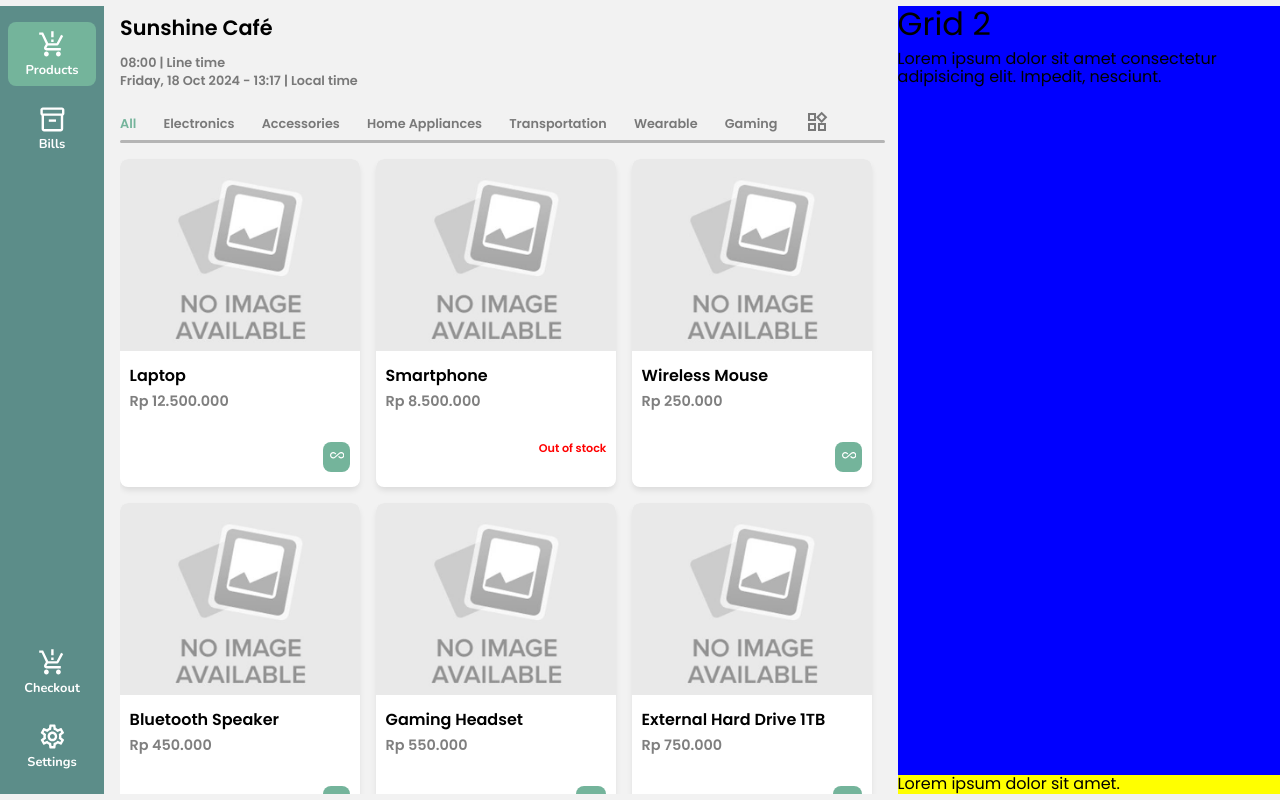
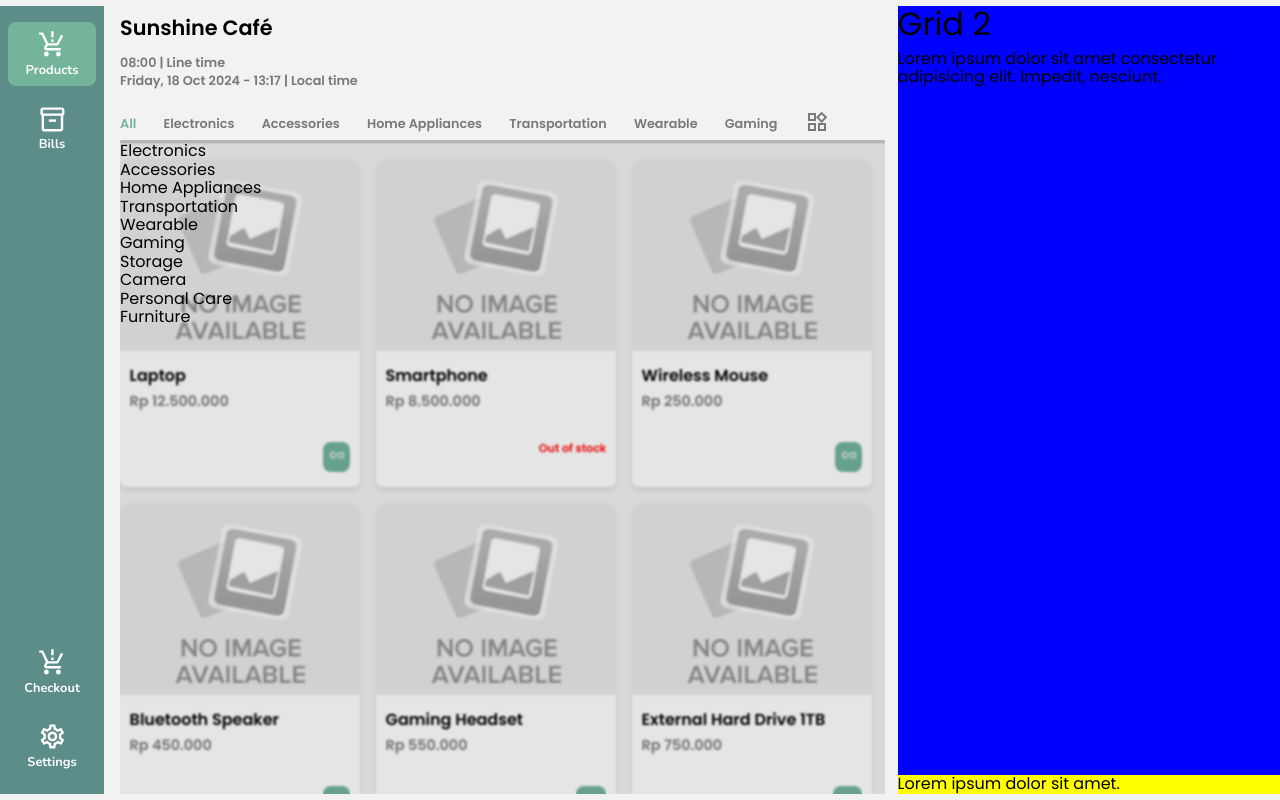
Before and after one commit to ferii007/poinket, a React (Create React App) app: page / in a window 1280 px wide. Both pictures are taken after a click on the item 816 px from the left and 124 px from the top of the page. Built offline with nearby package versions, Linux system fonts and the light colour scheme.

Commit message:
add all categories show

```diff
--- a/src/app/components/ProductComponent.jsx
+++ b/src/app/components/ProductComponent.jsx
@@ -5,12 +5,14 @@ import { AnimatePresence, motion } from 'framer-motion';
 import useTranslationHook from './../tweaks/locales/index';
 
 import {
+    ProductComponentContainer,
     CategoriesContainer,
     CategoriesBox,
     CategoriesMenu,
     ProductContainer,
     ProductBox,
     ProductList,
+    AllCategoriesContainer,
 } from '../styled_components/ProductComponentStyled';
 
 import {
@@ -36,6 +38,11 @@ const ProductComponent = () => {
     const [categoriesProduct, setCategoriesProduct] = useState([]);
     const [activeCategory, setActiveCategory] = useState({categoryName: 'all', categoryID: null});
     const [loadedImages, setLoadedImages] = useState(null);
+    const [isShowAllCategories, setIsShowAllCategories] = useState(false);
+
+    const toggleShowAllCategories = () => {
+        setIsShowAllCategories(prevState => !prevState);
+    };
 
     const handleImageLoad = (index) => {
         setLoadedImages(prev => {
@@ -50,6 +57,7 @@ const ProductComponent = () => {
             categoryName: categoryName,
             categoryID: categoryID
         })
+        setIsShowAllCategories(false)
     }
 
     const handleShowProducts =  useCallback((categoryName, categoryID) => {
@@ -84,6 +92,7 @@ const ProductComponent = () => {
 
     return(
         <>
+            <ProductComponentContainer>
                 <CategoriesContainer>
                     <CategoriesBox>
                         <CategoriesMenu>
@@ -100,7 +109,7 @@ const ProductComponent = () => {
                                         categoriesProduct.slice(0, 6).map((category, index) => (
                                             <li
                                                 className={`list-category ${(activeCategory.categoryName === category.name && activeCategory.categoryID === category.id) ? 'active-category' : ''}`}
-                                            key={index}
+                                                key={`list-category-${index}`}
                                                 onClick={() => handleChangeCategory(category.name, category.id)}
                                             >
                                                 {category.name}
@@ -108,7 +117,10 @@ const ProductComponent = () => {
                                         ))
                                     }
 
-                                <li className='list-category'>
+                                    <li
+                                        className='list-category'
+                                        onClick={() => toggleShowAllCategories()}
+                                    >
                                         <WidgetsOutlinedIcon />
                                     </li>
                                 </>
@@ -118,7 +130,7 @@ const ProductComponent = () => {
                                         categoriesProduct.map((category, index) => (
                                             <li
                                                 className={`list-category ${(activeCategory.categoryName === category.name && activeCategory.categoryID === category.id) ? 'active-category' : ''}`}
-                                            key={index}
+                                                key={`list-category-${index}`}
                                                 onClick={() => handleChangeCategory(category.name, category.id)}
                                             >
                                                 {category.name}
@@ -139,7 +151,7 @@ const ProductComponent = () => {
                                     showProducts.map((product, index) => (
                                         loadedImages[index] && (
                                             <motion.div
-                                            key={index}
+                                                key={`show-products-${index}`}
                                                 variants={modalVariants}
                                                 initial="initial"
                                                 animate="animate"
@@ -202,6 +214,25 @@ const ProductComponent = () => {
                         </ProductBox>
                     </div>
                 </ProductContainer>
+            </ProductComponentContainer>
+
+            {isShowAllCategories && (
+                <AllCategoriesContainer>
+                    <ul>
+                        {
+                            categoriesProduct.map((category, index) => (
+                                <li
+                                    className={``}
+                                    key={`all-categories-${index}`}
+                                    onClick={() => handleChangeCategory(category.name, category.id)}
+                                >
+                                    {category.name}
+                                </li>
+                            ))
+                        }
+                    </ul>
+                </AllCategoriesContainer>
+            )}
         </>
     )
 }
--- a/src/app/styled_components/ProductComponentStyled.js
+++ b/src/app/styled_components/ProductComponentStyled.js
@@ -7,6 +7,18 @@ import {
     tabletResolutionMax,
 } from './globalStyled';
 
+
+const ProductComponentContainer = styled.div`
+    overflow-y: scroll;
+    margin-top: 6.5rem;
+    padding-bottom: 7.5rem;
+    height: 100%;
+
+    &::-webkit-scrollbar {
+        display: none;
+    }
+    scrollbar-width: none;
+`;
 
 const ProductContainer = styled.div`
     padding-top: 1rem;
@@ -185,11 +197,27 @@ const CategoriesMenu = styled.ul`
     }
 `;
 
+const AllCategoriesContainer = styled.div`
+    position: absolute;
+    z-index: 1;
+    background: rgba(0, 0, 0, 0.1);
+    backdrop-filter: blur(1px);
+    inset: 8.5rem 0 0;
+    overflow-y: scroll;
+
+    &::-webkit-scrollbar {
+        display: none;
+    }
+    scrollbar-width: none;
+`;
+
 export {
+    ProductComponentContainer,
     ProductContainer,
     CategoriesContainer,
     CategoriesBox,
     CategoriesMenu,
     ProductBox,
     ProductList,
+    AllCategoriesContainer,
 }
--- a/src/app/styled_components/globalStyled.js
+++ b/src/app/styled_components/globalStyled.js
@@ -205,9 +205,10 @@ const MainElement = styled.div`
     height: 100%;
 
     .container-1 {
-        overflow-y: scroll;
-        margin-top: 6.5rem;
-        padding-bottom: 1.5rem;
+        overflow: hidden;
+        position: relative;
+        // margin-top: 6.5rem;
+        // padding-bottom: 1.5rem;
 
         &::-webkit-scrollbar {
             display: none;
```
Lines whose indentation alone changed are shown as unchanged.
